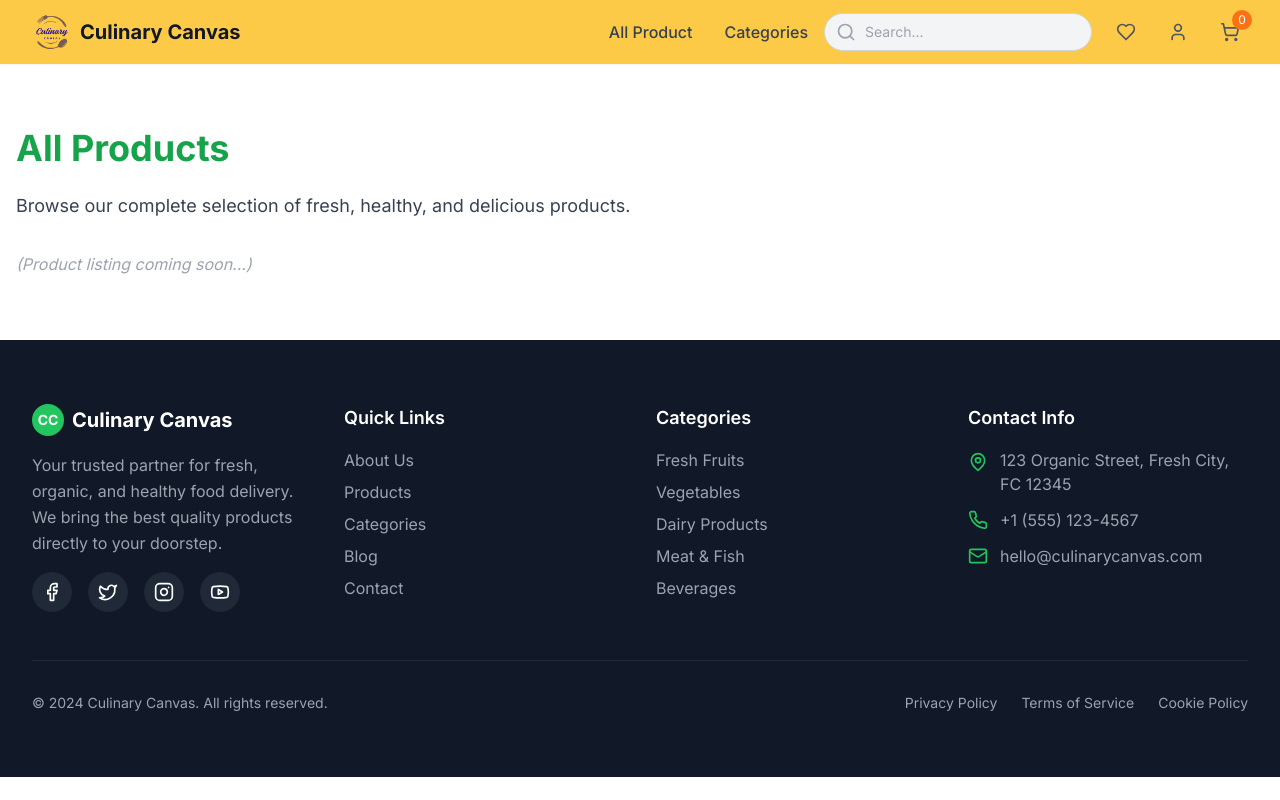
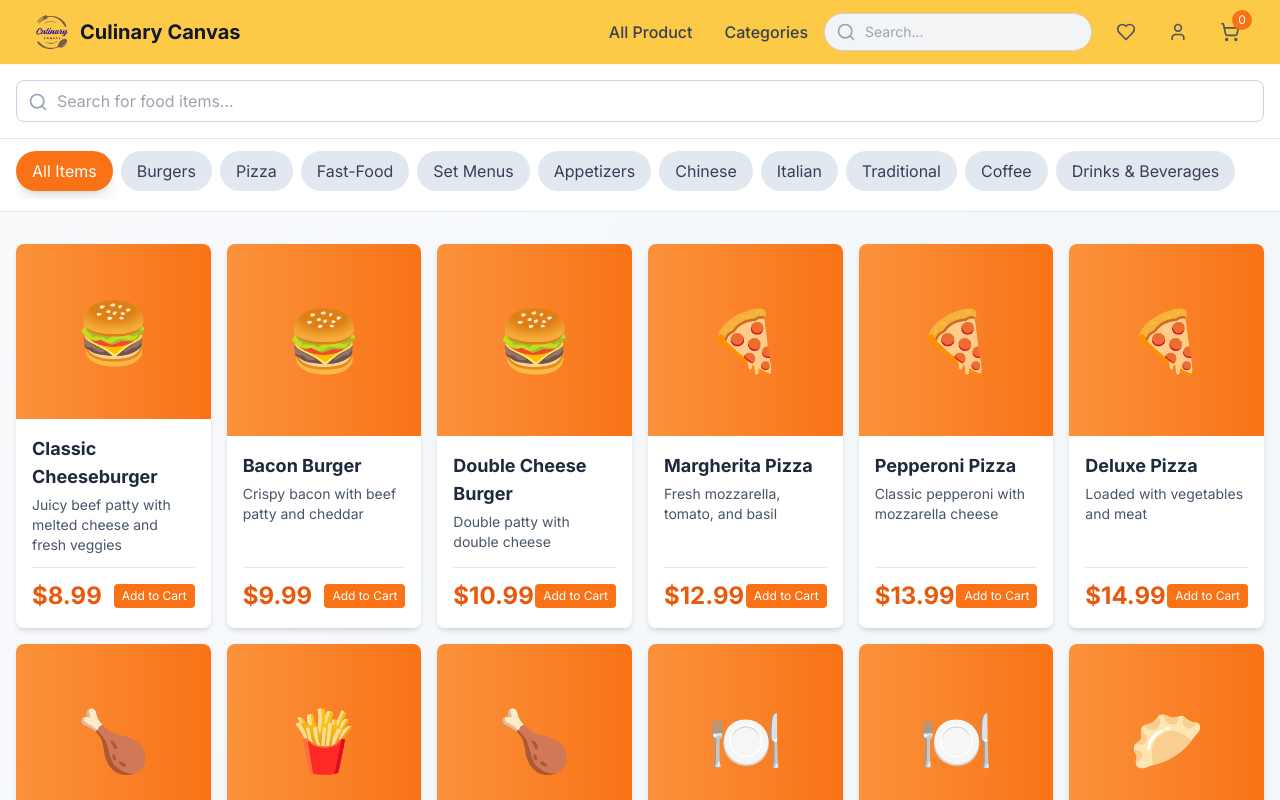
Before and after one commit to uzicodes/Culinary-Canvas, a Next.js app: page /all-products in a window 1280 px wide. Shown: the top 800 px of the page. Built offline with nearby package versions, Linux system fonts and the light colour scheme.

Commit message:
made the base of the all-products page (now will be editing)

```diff
--- a/src/app/all-products/page.tsx
+++ b/src/app/all-products/page.tsx
@@ -1,17 +1,171 @@
+'use client';
+
+import React, { useState } from 'react';
+import { ShoppingCart, Search } from 'lucide-react';
 import Header from '@/components/Header';
 import Footer from '@/components/Footer';
 
-export default function AllProductPage() {
+interface MenuItem {
+  id: number;
+  name: string;
+  description: string;
+  price: number;
+  category: string;
+  image: string;
+}
+
+export default function AllProductsPage() {
+  const [activeCategory, setActiveCategory] = useState('all');
+  const [searchTerm, setSearchTerm] = useState('');
+  const [cart, setCart] = useState<MenuItem[]>([]);
+
+  const categories = [
+    { id: 'all', label: 'All Items' },
+    { id: 'burger', label: 'Burgers' },
+    { id: 'pizza', label: 'Pizza' },
+    { id: 'fastfood', label: 'Fast-Food' },
+    { id: 'setmenu', label: 'Set Menus' },
+    { id: 'appetizers', label: 'Appetizers' },
+    { id: 'chinese', label: 'Chinese' },
+    { id: 'italian', label: 'Italian' },
+    { id: 'traditional', label: 'Traditional' },
+    { id: 'coffee', label: 'Coffee' },
+    { id: 'drinks', label: 'Drinks & Beverages' },
+  ];
+
+  const menuItems: MenuItem[] = [
+    { id: 1, name: 'Classic Cheeseburger', description: 'Juicy beef patty with melted cheese and fresh veggies', price: 8.99, category: 'burger', image: '🍔' },
+    { id: 2, name: 'Bacon Burger', description: 'Crispy bacon with beef patty and cheddar', price: 9.99, category: 'burger', image: '🍔' },
+    { id: 3, name: 'Double Cheese Burger', description: 'Double patty with double cheese', price: 10.99, category: 'burger', image: '🍔' },
+    { id: 4, name: 'Margherita Pizza', description: 'Fresh mozzarella, tomato, and basil', price: 12.99, category: 'pizza', image: '🍕' },
+    { id: 5, name: 'Pepperoni Pizza', description: 'Classic pepperoni with mozzarella cheese', price: 13.99, category: 'pizza', image: '🍕' },
+    { id: 6, name: 'Deluxe Pizza', description: 'Loaded with vegetables and meat', price: 14.99, category: 'pizza', image: '🍕' },
+    { id: 7, name: 'Fried Chicken Wings', description: 'Crispy wings with special sauce', price: 7.99, category: 'fastfood', image: '🍗' },
+    { id: 8, name: 'French Fries', description: 'Crispy golden fries with salt', price: 3.99, category: 'fastfood', image: '🍟' },
+    { id: 9, name: 'Chicken Tenders', description: 'Breaded chicken strips', price: 8.49, category: 'fastfood', image: '🍗' },
+    { id: 10, name: 'Family Combo', description: '2 burgers, 2 pizzas, fries and drink', price: 34.99, category: 'setmenu', image: '🍽️' },
+    { id: 11, name: 'Lunch Special', description: 'Burger, fries and beverage', price: 11.99, category: 'setmenu', image: '🍽️' },
+    { id: 12, name: 'Spring Rolls', description: 'Crispy spring rolls with dipping sauce', price: 5.99, category: 'appetizers', image: '🥟' },
+    { id: 13, name: 'Garlic Bread', description: 'Toasted bread with garlic butter', price: 4.99, category: 'appetizers', image: '🍞' },
+    { id: 14, name: 'Chicken Dumplings', description: 'Steamed dumplings with sauce', price: 6.99, category: 'appetizers', image: '🥟' },
+    { id: 15, name: 'Kung Pao Chicken', description: 'Spicy chicken with peanuts and vegetables', price: 11.99, category: 'chinese', image: '🍜' },
+    { id: 16, name: 'Fried Rice', description: 'Egg fried rice with vegetables', price: 9.99, category: 'chinese', image: '🍚' },
+    { id: 17, name: 'Sweet and Sour Pork', description: 'Tender pork in sweet and sour sauce', price: 10.99, category: 'chinese', image: '🍜' },
+    { id: 18, name: 'Fettuccine Alfredo', description: 'Pasta with creamy alfredo sauce', price: 12.99, category: 'italian', image: '🍝' },
+    { id: 19, name: 'Spaghetti Carbonara', description: 'Classic Italian pasta with eggs and bacon', price: 11.99, category: 'italian', image: '🍝' },
+    { id: 20, name: 'Lasagna', description: 'Layers of pasta and meat sauce', price: 13.99, category: 'italian', image: '🍝' },
+    { id: 21, name: 'Biryani', description: 'Fragrant rice with spiced meat', price: 12.99, category: 'traditional', image: '🍚' },
+    { id: 22, name: 'Tandoori Chicken', description: 'Grilled chicken with traditional spices', price: 13.99, category: 'traditional', image: '🍗' },
+    { id: 23, name: 'Dal Curry', description: 'Lentil curry with traditional spices', price: 8.99, category: 'traditional', image: '🍲' },
+    { id: 24, name: 'Espresso', description: 'Strong concentrated coffee', price: 3.99, category: 'coffee', image: '☕' },
+    { id: 25, name: 'Cappuccino', description: 'Coffee with steamed milk and foam', price: 4.99, category: 'coffee', image: '☕' },
+    { id: 26, name: 'Iced Coffee', description: 'Chilled coffee with ice', price: 4.49, category: 'coffee', image: '☕' },
+    { id: 27, name: 'Fresh Orange Juice', description: 'Freshly squeezed orange juice', price: 4.99, category: 'drinks', image: '🧃' },
+    { id: 28, name: 'Coca Cola', description: 'Classic soft drink', price: 2.99, category: 'drinks', image: '🥤' },
+    { id: 29, name: 'Iced Tea', description: 'Refreshing iced tea', price: 3.49, category: 'drinks', image: '🧋' },
+  ];
+
+  const filteredItems = menuItems.filter(item => {
+    const matchesCategory = activeCategory === 'all' || item.category === activeCategory;
+    const matchesSearch = item.name.toLowerCase().includes(searchTerm.toLowerCase()) ||
+                         item.description.toLowerCase().includes(searchTerm.toLowerCase());
+    return matchesCategory && matchesSearch;
+  });
+
+  const addToCart = (item: MenuItem) => {
+    setCart([...cart, item]);
+  };
+
+  const cartTotal = cart.reduce((sum, item) => sum + item.price, 0);
+
   return (
-    <main className="min-h-screen bg-white">
+    <div className="min-h-screen bg-gradient-to-br from-slate-50 to-slate-100">
       <Header />
-      <div className="container mx-auto px-4 py-16">
-        <h1 className="text-4xl font-bold mb-6 text-primary-600">All Products</h1>
-        <p className="text-gray-700 text-lg mb-8">Browse our complete selection of fresh, healthy, and delicious products.</p>
-        {/* Product grid or list will go here */}
-        <div className="text-gray-400 italic">(Product listing coming soon...)</div>
+      {/* Search Bar */}
+      <div className="bg-white border-b">
+        <div className="max-w-7xl mx-auto px-4 py-4">
+          <div className="relative">
+            <Search className="absolute left-3 top-3 text-slate-400" size={20} />
+            <input
+              type="text"
+              placeholder="Search for food items..."
+              value={searchTerm}
+              onChange={(e) => setSearchTerm(e.target.value)}
+              className="w-full pl-10 pr-4 py-2 border border-slate-300 rounded-lg focus:outline-none focus:ring-2 focus:ring-orange-500"
+            />
+          </div>
+        </div>
       </div>
+
+      {/* Categories */}
+      <div className="bg-white border-b">
+        <div className="max-w-7xl mx-auto px-4 py-3">
+          <div className="flex gap-2 overflow-x-auto pb-2">
+            {categories.map(cat => (
+              <button
+                key={cat.id}
+                onClick={() => setActiveCategory(cat.id)}
+                className={`px-4 py-2 rounded-full whitespace-nowrap transition-all ${
+                  activeCategory === cat.id
+                    ? 'bg-orange-500 text-white shadow-lg'
+                    : 'bg-slate-200 text-slate-700 hover:bg-slate-300'
+                }`}
+              >
+                {cat.label}
+              </button>
+            ))}
+          </div>
+        </div>
+      </div>
+
+      {/* Menu Items Grid */}
+      <main className="max-w-7xl mx-auto px-4 py-8">
+        <div className="grid grid-cols-2 md:grid-cols-5 lg:grid-cols-6 gap-4">
+          {filteredItems.map(item => (
+            <div
+              key={item.id}
+              className="bg-white rounded-lg shadow-md hover:shadow-xl transition-shadow overflow-hidden flex flex-col h-96"
+            >
+              <div className="bg-gradient-to-r from-orange-400 to-orange-500 h-48 flex items-center justify-center text-6xl">
+                {item.image}
+              </div>
+              <div className="p-4 flex flex-col flex-1 justify-between">
+                <div>
+                  <h3 className="text-lg font-bold text-slate-800">{item.name}</h3>
+                  <p className="text-slate-600 text-sm mt-1 mb-3">{item.description}</p>
+                </div>
+                <div className="flex items-center justify-between pt-3 border-t">
+                  <span className="text-2xl font-bold text-orange-600">${item.price.toFixed(2)}</span>
+                  <button
+                    onClick={() => addToCart(item)}
+                    className="bg-orange-500 hover:bg-orange-600 text-white px-2 py-1 rounded text-xs transition-colors"
+                  >
+                    Add to Cart
+                  </button>
+                </div>
+              </div>
+            </div>
+          ))}
+        </div>
+
+        {filteredItems.length === 0 && (
+          <div className="text-center py-12">
+            <p className="text-xl text-slate-500">No items found matching your search.</p>
+          </div>
+        )}
+      </main>
+
+      {/* Cart Summary */}
+      {cart.length > 0 && (
+        <div className="fixed bottom-4 right-4 bg-orange-500 text-white p-4 rounded-lg shadow-lg">
+          <p className="text-sm">Items in cart: {cart.length}</p>
+          <p className="text-lg font-bold">Total: ${cartTotal.toFixed(2)}</p>
+          <button className="w-full mt-2 bg-white text-orange-600 font-bold py-2 rounded hover:bg-slate-100 transition-colors">
+            Checkout
+          </button>
+        </div>
+      )}
       <Footer />
-    </main>
+    </div>
   );
 }
--- a/src/components/Header.tsx
+++ b/src/components/Header.tsx
@@ -34,7 +34,7 @@ const Header = () => {
           <div className="flex items-center space-x-4">
             {/* Nav Links left of Search */}
             <nav className="hidden md:flex items-center space-x-8">
-              <Link href="/" className="text-gray-700 hover:text-primary-600 font-medium">
+              <Link href="/all-products" className="text-gray-700 hover:text-primary-600 font-medium">
                 All Product
               </Link>
               <Link href="/categories" className="text-gray-700 hover:text-primary-600 font-medium">
```
